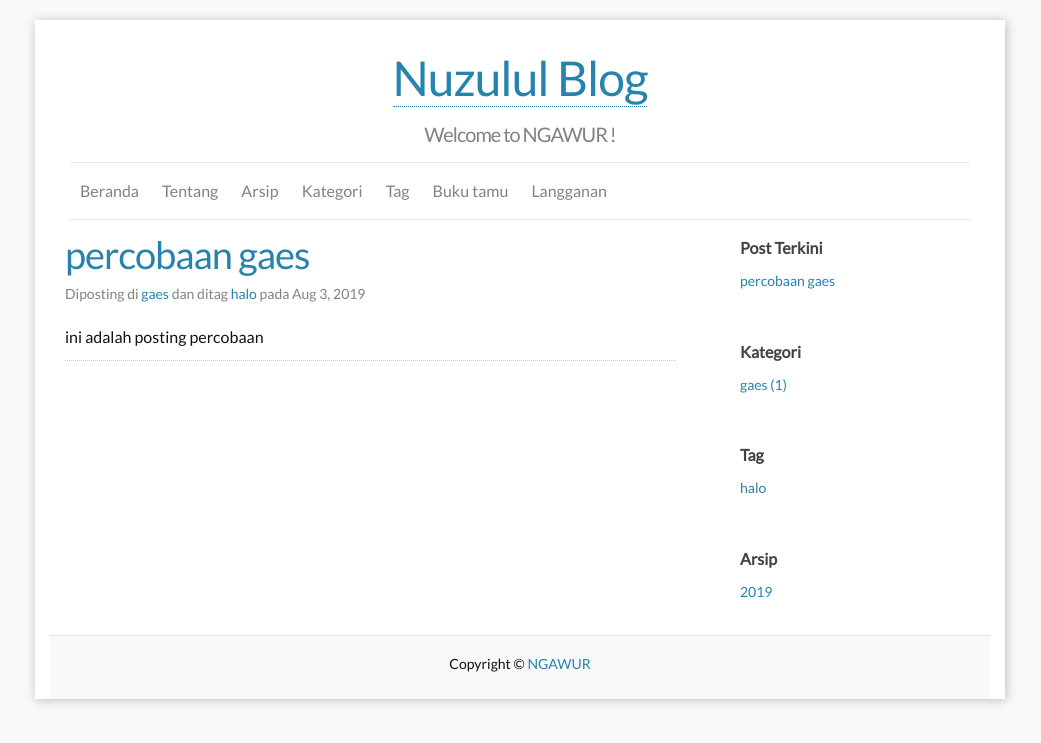
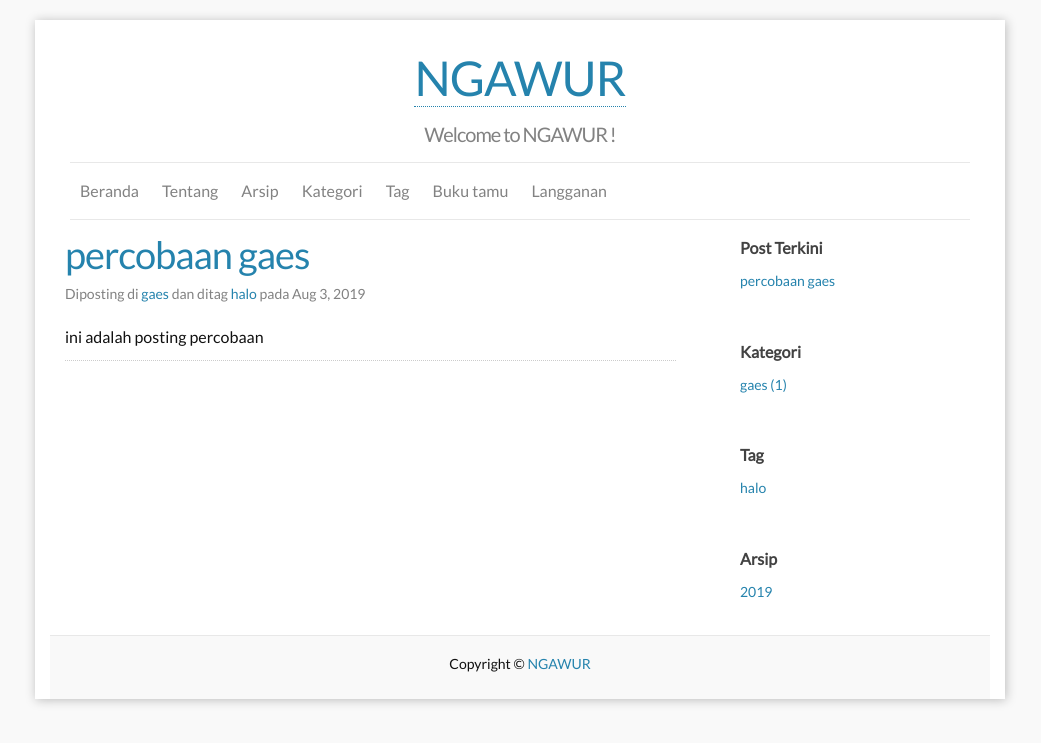
Before and after one commit to nuzulul/ngawur, a Jekyll site: the page built from index.html, in a window 1280 px wide. Shown: the top 743 px of the page, without its empty margins (120-1161 px from the left). Built offline with Jekyll 4.4.1, drawn with Linux system fonts in a browser that asks for light colours; the list of posts is cut into pages by our own code.

Commit message:
change header

```diff
--- a/_includes/header.html
+++ b/_includes/header.html
@@ -2,7 +2,7 @@
 
   <div class="wrapper">
 
-    <h1 class="site-title"><a href="{{ site.baseurl }}/">Nuzulul Blog</a></h1>
+    <h1 class="site-title"><a href="{{ site.baseurl }}/">NGAWUR</a></h1>
     <h3 class="site-meta">{{ site.tagline }}</h3>
 
     <nav class="site-nav">
```
